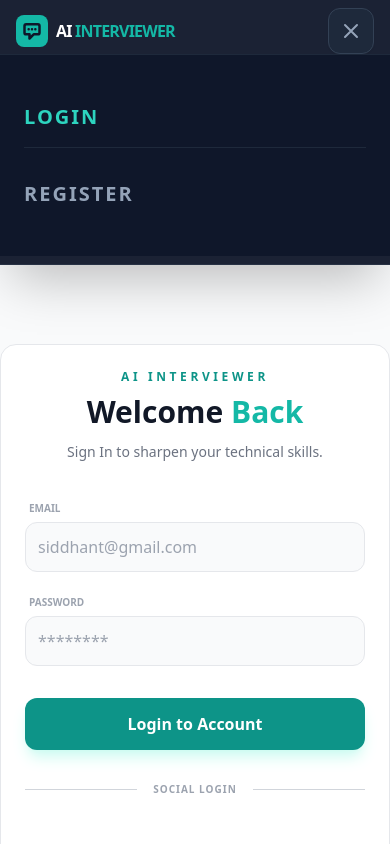
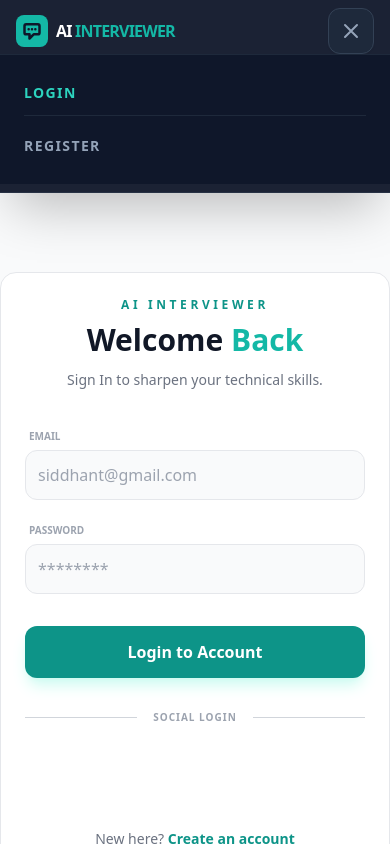
Before and after one commit to siddhantsaxena45/AI_Interviewer, a React (Vite) app in the folder frontend/: page /login in a window 390 px wide. Both pictures are taken after a click on the button 351 px from the left and 31 px from the top of the page. Shown: the top 844 px of the page. Built offline with nearby package versions, Linux system fonts and the light colour scheme; no server answers.

Commit message:
UI and prompt tweaks

```diff
--- a/frontend/src/components/Header.jsx
+++ b/frontend/src/components/Header.jsx
@@ -59,21 +59,21 @@ const Header = () => {
 
        {isMenuOpen && (
         <div className="md:hidden bg-slate-900 border-t border-slate-800 animate-in slide-in-from-top-2 duration-300">
-          <div className="px-6 py-8 space-y-4">
+          <div className="px-6 py-4 space-y-2">
             {user ? (
               <>
-                <div className="flex items-center space-x-3 mb-6 p-4 bg-slate-800 rounded-2xl border border-slate-700">
-                   <div className="w-3 h-3 bg-green-500 rounded-full animate-pulse"></div>
-                   <span className="text-lg font-black uppercase tracking-tighter text-slate-200">{user.name}</span>
+                <div className="flex items-center space-x-3 mb-4 p-3 bg-slate-800 rounded-xl border border-slate-700">
+                   <div className="w-2.5 h-2.5 bg-green-500 rounded-full animate-pulse"></div>
+                   <span className="text-base font-black uppercase tracking-tighter text-slate-200">{user.name}</span>
                 </div>
-                <Link to="/" onClick={() => setIsMenuOpen(false)} className={`block py-4 text-xl font-black uppercase tracking-widest border-b border-slate-800 ${isActive('/') ? 'text-teal-400' : 'text-slate-400'}`}>Dashboard</Link>
-                <Link to="/profile" onClick={() => setIsMenuOpen(false)} className={`block py-4 text-xl font-black uppercase tracking-widest border-b border-slate-800 ${isActive('/profile') ? 'text-teal-400' : 'text-slate-400'}`}>Profile</Link>
-                <button onClick={onLogout} className="w-full mt-6 bg-rose-600 hover:bg-rose-700 text-white py-4 rounded-2xl font-black uppercase tracking-widest shadow-xl active:scale-95 transition-all">Logout</button>
+                <Link to="/" onClick={() => setIsMenuOpen(false)} className={`block py-3 text-sm font-black uppercase tracking-widest border-b border-slate-800 ${isActive('/') ? 'text-teal-400' : 'text-slate-400'}`}>Dashboard</Link>
+                <Link to="/profile" onClick={() => setIsMenuOpen(false)} className={`block py-3 text-sm font-black uppercase tracking-widest border-b border-slate-800 ${isActive('/profile') ? 'text-teal-400' : 'text-slate-400'}`}>Profile</Link>
+                <button onClick={onLogout} className="w-full mt-4 bg-rose-600 hover:bg-rose-700 text-white py-3 rounded-xl font-black uppercase tracking-widest shadow-lg active:scale-95 transition-all">Logout</button>
               </>
             ) : (
               <>
-                <Link to="/login" onClick={() => setIsMenuOpen(false)} className={`block py-4 text-xl font-black uppercase tracking-widest border-b border-slate-800 ${isActive('/login') ? 'text-teal-400' : 'text-slate-400'}`}>Login</Link>
-                <Link to="/register" onClick={() => setIsMenuOpen(false)} className={`block py-4 text-xl font-black uppercase tracking-widest ${isActive('/register') ? 'text-teal-400' : 'text-slate-400'}`}>Register</Link>
+                <Link to="/login" onClick={() => setIsMenuOpen(false)} className={`block py-3 text-sm font-black uppercase tracking-widest border-b border-slate-800 ${isActive('/login') ? 'text-teal-400' : 'text-slate-400'}`}>Login</Link>
+                <Link to="/register" onClick={() => setIsMenuOpen(false)} className={`block py-3 text-sm font-black uppercase tracking-widest ${isActive('/register') ? 'text-teal-400' : 'text-slate-400'}`}>Register</Link>
               </>
             )}
           </div>
```
